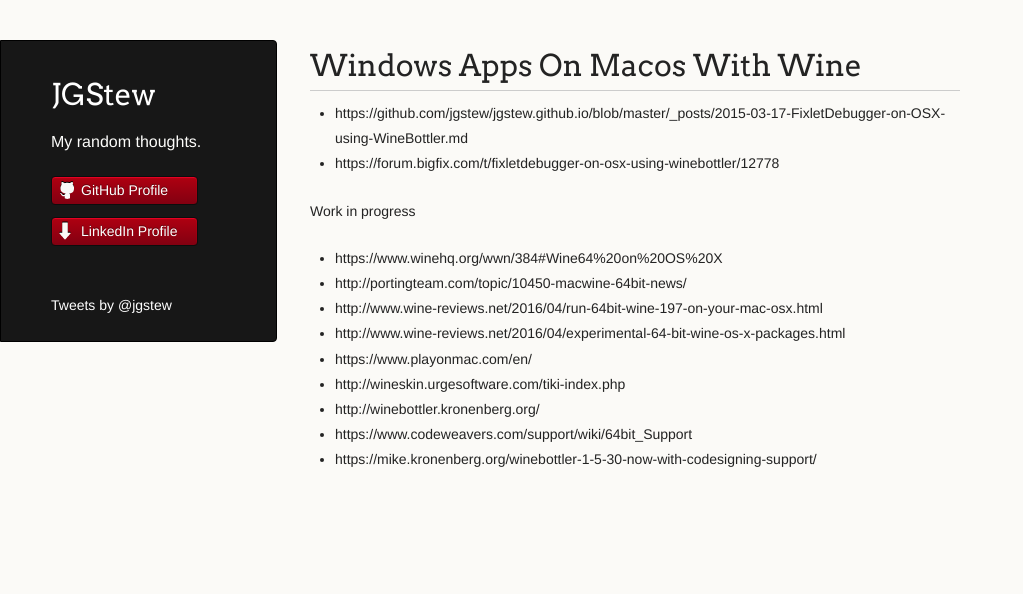
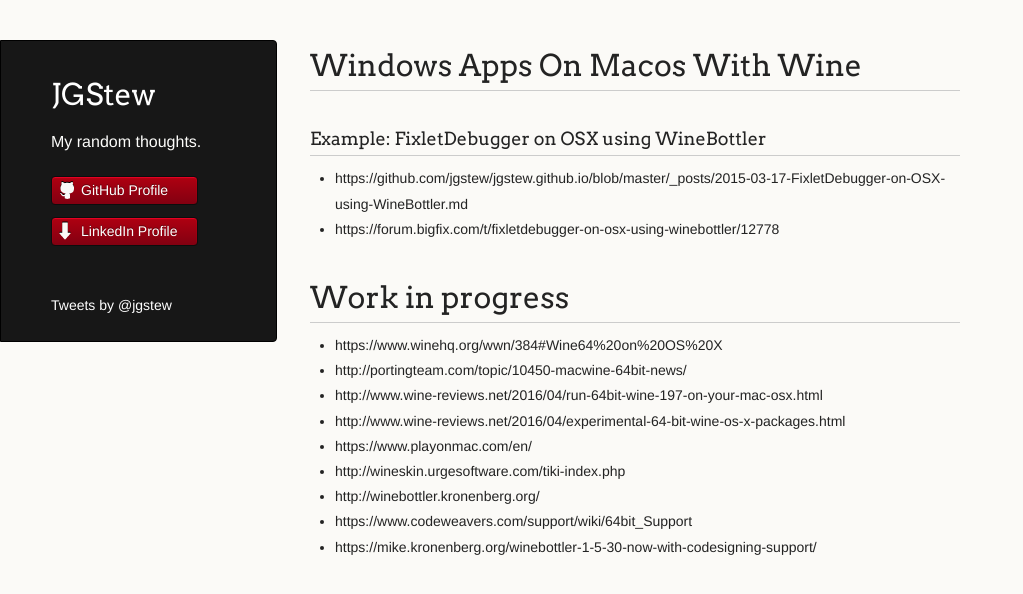
Before and after one commit to jgstew/jgstew.github.io, a Jekyll site: the page built from _posts/2016-12-03-Windows-apps-on-macOS-with-Wine.md, in a window 1280 px wide. Shown: the top 594 px of the page, without its empty margins (0-1023 px from the left). Built offline with Jekyll 4.4.1, drawn with Linux system fonts in a browser that asks for light colours; comment, search, counter and statistics services are not loaded.

Commit message:
Update 2016-12-03-Windows-apps-on-macOS-with-Wine.md

```diff
--- a/_posts/2016-12-03-Windows-apps-on-macOS-with-Wine.md
+++ b/_posts/2016-12-03-Windows-apps-on-macOS-with-Wine.md
@@ -1,8 +1,8 @@
-
+### Example: FixletDebugger on OSX using WineBottler
 - https://github.com/jgstew/jgstew.github.io/blob/master/_posts/2015-03-17-FixletDebugger-on-OSX-using-WineBottler.md
 - https://forum.bigfix.com/t/fixletdebugger-on-osx-using-winebottler/12778
 
-Work in progress
+# Work in progress
 
 - https://www.winehq.org/wwn/384#Wine64%20on%20OS%20X
 - http://portingteam.com/topic/10450-macwine-64bit-news/
```
